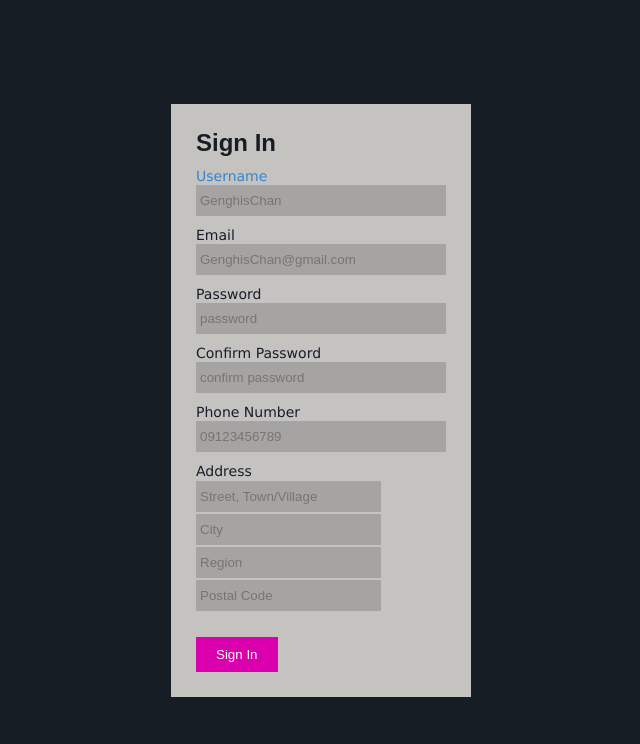
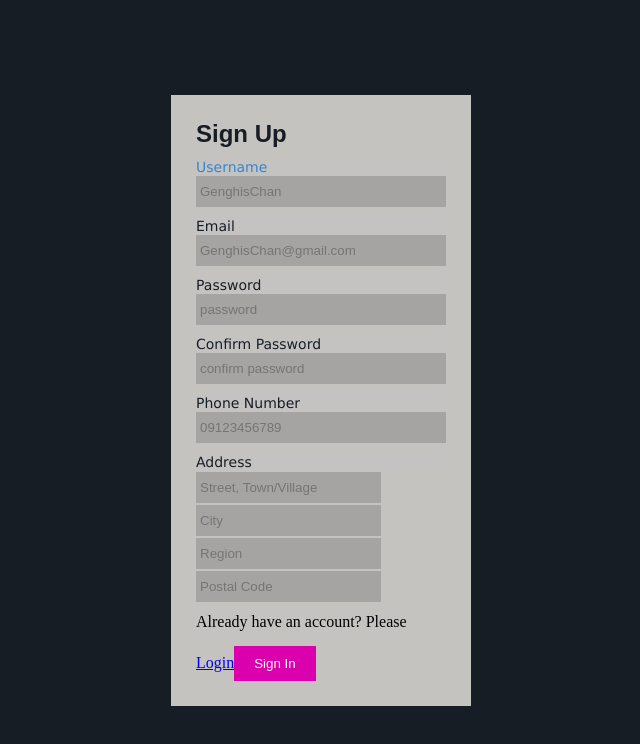
Before and after one commit to sakurayung/CST5LBitforge2, a React (Vite) app in the folder react/: page /signin in a window 1280 px wide. Shown: the top 744 px of the page, without its empty margins (319-959 px from the left). Built offline with nearby package versions, Linux system fonts and the light colour scheme; no server answers.

Commit message:
login signin

```diff
--- a/react/src/components/pages/login.jsx
+++ b/react/src/components/pages/login.jsx
@@ -71,7 +71,7 @@ export default function Login() {
             />
           </div>
         </div>
-
+        Doesn't have an account? Please <a href='/signin'>Sign Up</a>
         <button type="submit">Login</button>
       </form>
     </div>
--- a/react/src/components/pages/signin.jsx
+++ b/react/src/components/pages/signin.jsx
@@ -67,7 +67,7 @@ export default function SignIn() {
   return (
     <div className={signin.signin}>
       <form onSubmit={handleSubmit}>
-        <h3>Sign In</h3>
+        <h3>Sign Up</h3>
 
         {/* Username with hover effect */}
         <div className={signin.usernameBlock}>
@@ -175,7 +175,7 @@ export default function SignIn() {
             /></div>
           </div>
         </div>
-
+        Already have an account? Please <a href='/login'>Login</a>
         <button type="submit">Sign In</button>
       </form>
     </div>
```
